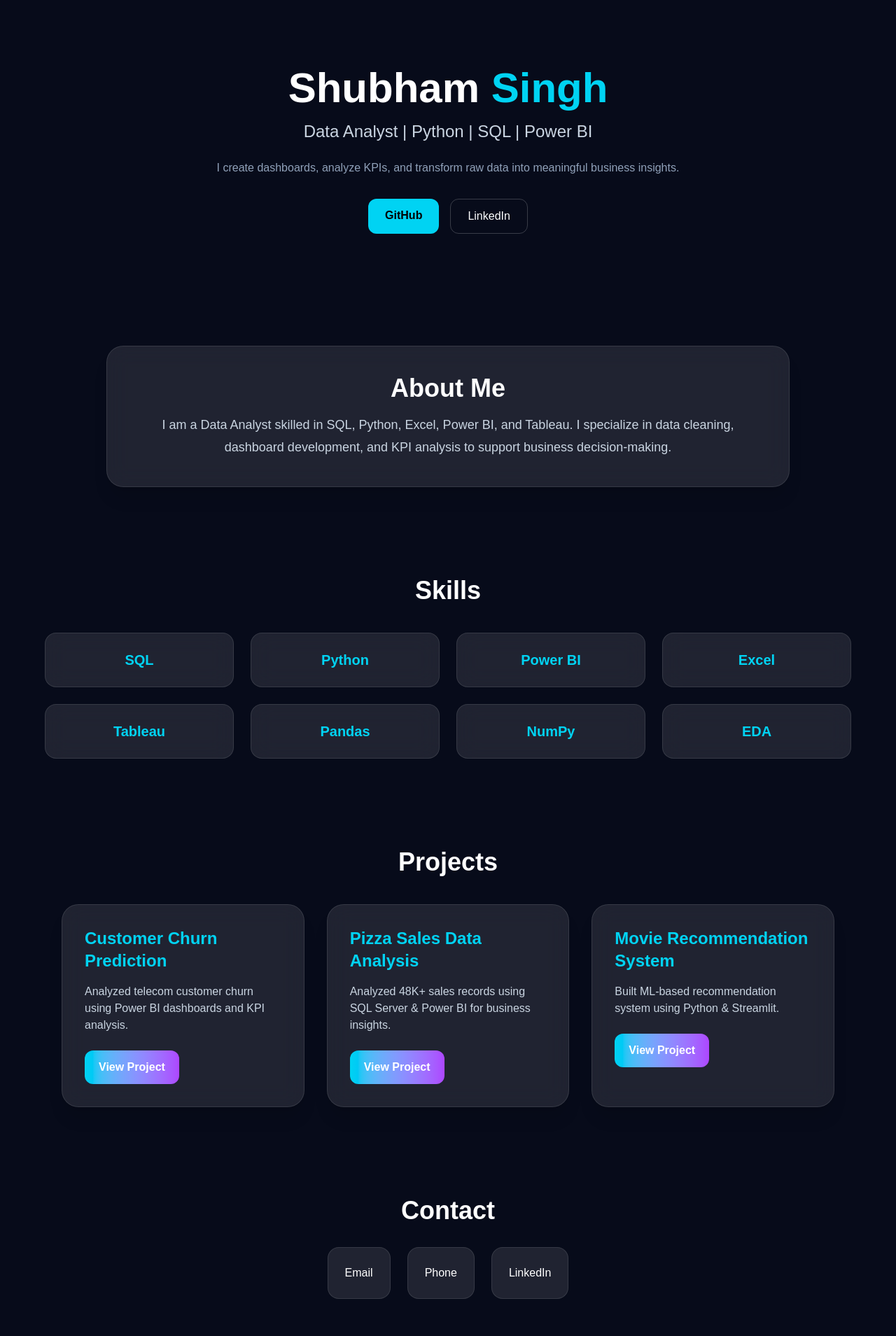
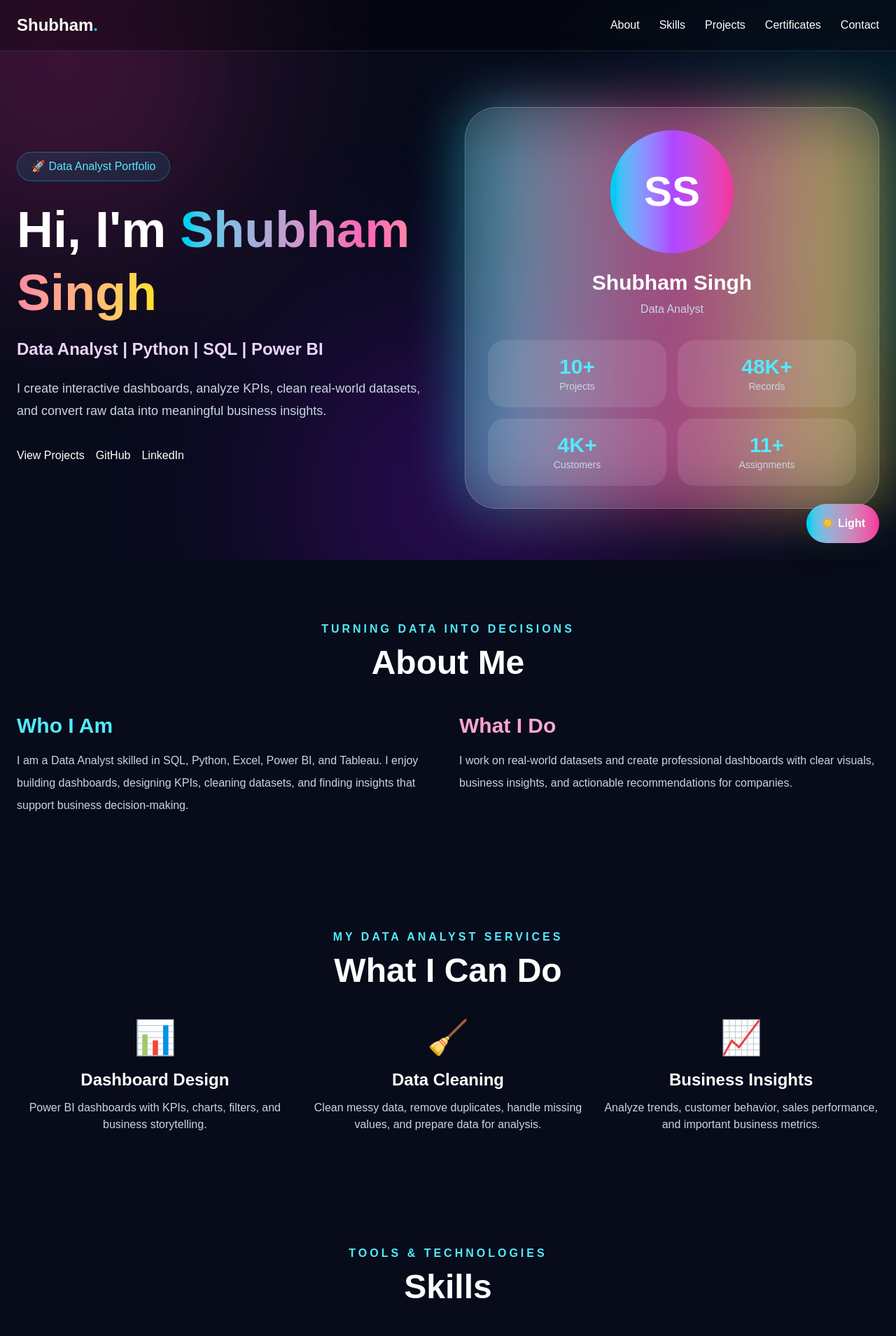
Before and after one commit to iam-shubhamm/My-portfolio, a Next.js app: page / in a window 1280 px wide. Shown: the top 1909 px of the page at 70% size. Built offline with nearby package versions, Linux system fonts and the light colour scheme.

Commit message:
Update page.tsx

```diff
--- a/app/page.tsx
+++ b/app/page.tsx
@@ -1,162 +1,353 @@
+"use client";
+
+import { useState } from "react";
+
 const projects = [
   {
     title: "Customer Churn Prediction",
-    desc: "Analyzed telecom customer churn using Power BI dashboards and KPI analysis.",
+    category: "Power BI Dashboard",
+    desc: "Analyzed telecom customer data to identify churn patterns based on tenure, contract type, monthly charges, and customer behavior.",
+    tech: ["Power BI", "Dashboard", "KPI", "Churn Analysis"],
     link: "https://github.com/iam-shubhamm/Customer-Churn-Prediction",
+    icon: "📊",
+    gradient: "from-pink-500 via-rose-500 to-orange-400",
   },
   {
     title: "Pizza Sales Data Analysis",
-    desc: "Analyzed 48K+ sales records using SQL Server & Power BI for business insights.",
+    category: "SQL + Power BI",
+    desc: "Analyzed 48,000+ pizza sales records using MS SQL Server and Power BI to find revenue trends, best-selling products, and business insights.",
+    tech: ["MS SQL Server", "Power BI", "Sales Analysis", "KPI"],
     link: "https://github.com/iam-shubhamm/Pizza-Sales-Analysis-Dashboard-using-MS-SQL-Server-and-Power-BI",
+    icon: "🍕",
+    gradient: "from-yellow-400 via-orange-500 to-red-500",
   },
   {
     title: "Movie Recommendation System",
-    desc: "Built ML-based recommendation system using Python & Streamlit.",
+    category: "Python ML Project",
+    desc: "Built a content-based movie recommendation system using Python, Pandas, Scikit-learn, cosine similarity, and Streamlit.",
+    tech: ["Python", "ML", "Streamlit", "Scikit-learn"],
     link: "https://github.com/iam-shubhamm/Movie-Recommendation-System",
+    icon: "🎬",
+    gradient: "from-cyan-400 via-blue-500 to-purple-600",
   },
 ];
 
+const skills = [
+  "SQL",
+  "Python",
+  "Power BI",
+  "Advanced Excel",
+  "Tableau",
+  "Pandas",
+  "NumPy",
+  "Data Cleaning",
+  "EDA",
+  "Dashboard Development",
+  "KPI Analysis",
+  "Data Storytelling",
+];
+
 export default function Home() {
+  const [lightMode, setLightMode] = useState(false);
+
   return (
-    <main className="min-h-screen text-white bg-[#070b1a] overflow-hidden">
+    <main className={lightMode ? "light-theme" : "dark-theme"}>
+      {/* Toggle Button */}
+      <button
+        onClick={() => setLightMode(!lightMode)}
+        className="fixed bottom-6 right-6 z-50 rounded-full bg-gradient-to-r from-cyan-400 to-pink-500 px-5 py-4 font-bold text-white shadow-2xl transition hover:scale-110"
+      >
+        {lightMode ? "🌙 Dark" : "☀️ Light"}
+      </button>
 
-      {/* Background Glow */}
-      <div className="fixed inset-0 -z-10">
-        <div className="absolute w-[500px] h-[500px] bg-purple-500 blur-[150px] opacity-30 top-[-100px] left-[-100px]" />
-        <div className="absolute w-[400px] h-[400px] bg-cyan-500 blur-[140px] opacity-30 bottom-[-100px] right-[-100px]" />
+      {/* Background */}
+      <div className="fixed inset-0 -z-10 overflow-hidden">
+        <div className="absolute left-[-120px] top-[-120px] h-[420px] w-[420px] rounded-full bg-pink-500 blur-[140px] opacity-40" />
+        <div className="absolute right-[-120px] top-[150px] h-[420px] w-[420px] rounded-full bg-cyan-500 blur-[140px] opacity-40" />
+        <div className="absolute bottom-[-120px] left-[35%] h-[420px] w-[420px] rounded-full bg-purple-600 blur-[140px] opacity-40" />
       </div>
 
+      {/* Navbar */}
+      <nav className="sticky top-0 z-40 border-b border-white/10 bg-black/30 backdrop-blur-2xl">
+        <div className="mx-auto flex max-w-7xl items-center justify-between px-6 py-5">
+          <h1 className="text-2xl font-black">
+            Shubham<span className="text-cyan-400">.</span>
+          </h1>
+
+          <div className="hidden gap-7 md:flex">
+            <a href="#about" className="hover:text-cyan-400">About</a>
+            <a href="#skills" className="hover:text-cyan-400">Skills</a>
+            <a href="#projects" className="hover:text-cyan-400">Projects</a>
+            <a href="#certifications" className="hover:text-cyan-400">Certificates</a>
+            <a href="#contact" className="hover:text-cyan-400">Contact</a>
+          </div>
+        </div>
+      </nav>
+
       {/* Hero */}
-      <section className="text-center px-6 py-24">
-        <h1 className="text-6xl font-bold">
-          Shubham <span className="text-cyan-400">Singh</span>
-        </h1>
+      <section className="mx-auto grid min-h-[90vh] max-w-7xl items-center gap-12 px-6 py-20 md:grid-cols-2">
+        <div>
+          <div className="mb-6 inline-block rounded-full border border-cyan-400/40 bg-cyan-400/10 px-5 py-2 text-cyan-300">
+            🚀 Data Analyst Portfolio
+          </div>
 
-        <p className="text-2xl mt-4 text-slate-300">
-          Data Analyst | Python | SQL | Power BI
-        </p>
+          <h1 className="text-5xl font-black leading-tight md:text-7xl">
+            Hi, I&apos;m{" "}
+            <span className="bg-gradient-to-r from-cyan-400 via-pink-400 to-yellow-300 bg-clip-text text-transparent">
+              Shubham Singh
+            </span>
+          </h1>
 
-        <p className="max-w-2xl mx-auto mt-6 text-slate-400">
-          I create dashboards, analyze KPIs, and transform raw data into
-          meaningful business insights.
-        </p>
+          <h2 className="mt-5 text-2xl font-semibold text-purple-200">
+            Data Analyst | Python | SQL | Power BI
+          </h2>
 
-        <div className="mt-8 flex justify-center gap-4">
-          <a
-            href="https://github.com/iam-shubhamm"
-            target="_blank"
-            className="px-6 py-3 bg-cyan-400 text-black rounded-xl font-semibold hover:scale-105 transition"
-          >
-            GitHub
-          </a>
+          <p className="mt-6 max-w-2xl text-lg leading-8 text-slate-300">
+            I create interactive dashboards, analyze KPIs, clean real-world datasets,
+            and convert raw data into meaningful business insights.
+          </p>
 
-          <a
-            href="https://www.linkedin.com/in/shubhamsingh7a"
-            target="_blank"
-            className="px-6 py-3 border border-white/20 rounded-xl hover:bg-white/10 transition"
-          >
-            LinkedIn
-          </a>
+          <div className="mt-9 flex flex-wrap gap-4">
+            <a href="#projects" className="premium-btn">View Projects</a>
+            <a href="https://github.com/iam-shubhamm?tab=repositories" target="_blank" className="outline-btn">GitHub</a>
+            <a href="https://www.linkedin.com/in/shubhamsingh7a" target="_blank" className="outline-btn">LinkedIn</a>
+          </div>
+        </div>
+
+        <div className="relative">
+          <div className="absolute inset-0 rounded-[45px] bg-gradient-to-r from-cyan-400 via-pink-500 to-yellow-300 blur-2xl opacity-60" />
+          <div className="relative rounded-[45px] border border-white/20 bg-white/10 p-8 text-center shadow-2xl backdrop-blur-xl">
+            <div className="mx-auto mb-6 flex h-44 w-44 items-center justify-center rounded-full bg-gradient-to-r from-cyan-400 via-purple-500 to-pink-500 text-6xl font-black text-white">
+              SS
+            </div>
+
+            <h2 className="text-3xl font-black">Shubham Singh</h2>
+            <p className="mt-2 text-slate-300">Data Analyst</p>
+
+            <div className="mt-8 grid grid-cols-2 gap-4">
+              <Stat number="10+" text="Projects" />
+              <Stat number="48K+" text="Records" />
+              <Stat number="4K+" text="Customers" />
+              <Stat number="11+" text="Assignments" />
+            </div>
+          </div>
         </div>
       </section>
 
       {/* About */}
-      <section className="px-6 py-16 max-w-5xl mx-auto">
-        <div className="bg-white/10 backdrop-blur-lg border border-white/10 rounded-3xl p-10 shadow-xl">
-          <h2 className="text-4xl font-bold mb-4 text-center">
-            About Me
-          </h2>
+      <section id="about" className="mx-auto max-w-7xl px-6 py-20">
+        <SectionTitle title="About Me" subtitle="Turning Data Into Decisions" />
 
-          <p className="text-slate-300 text-lg leading-8 text-center">
-            I am a Data Analyst skilled in SQL, Python, Excel, Power BI, and Tableau.
-            I specialize in data cleaning, dashboard development, and KPI analysis
-            to support business decision-making.
-          </p>
+        <div className="grid gap-8 md:grid-cols-2">
+          <div className="glass-card">
+            <h3 className="mb-4 text-3xl font-black text-cyan-300">Who I Am</h3>
+            <p className="leading-8 text-slate-300">
+              I am a Data Analyst skilled in SQL, Python, Excel, Power BI, and Tableau.
+              I enjoy building dashboards, designing KPIs, cleaning datasets, and finding
+              insights that support business decision-making.
+            </p>
+          </div>
+
+          <div className="glass-card">
+            <h3 className="mb-4 text-3xl font-black text-pink-300">What I Do</h3>
+            <p className="leading-8 text-slate-300">
+              I work on real-world datasets and create professional dashboards with clear
+              visuals, business insights, and actionable recommendations for companies.
+            </p>
+          </div>
+        </div>
+      </section>
+
+      {/* Services */}
+      <section className="mx-auto max-w-7xl px-6 py-20">
+        <SectionTitle title="What I Can Do" subtitle="My Data Analyst Services" />
+
+        <div className="grid gap-6 md:grid-cols-3">
+          <Service icon="📊" title="Dashboard Design" text="Power BI dashboards with KPIs, charts, filters, and business storytelling." />
+          <Service icon="🧹" title="Data Cleaning" text="Clean messy data, remove duplicates, handle missing values, and prepare data for analysis." />
+          <Service icon="📈" title="Business Insights" text="Analyze trends, customer behavior, sales performance, and important business metrics." />
         </div>
       </section>
 
       {/* Skills */}
-      <section className="px-6 py-16">
-        <h2 className="text-4xl font-bold text-center mb-10">
-          Skills
-        </h2>
+      <section id="skills" className="mx-auto max-w-7xl px-6 py-20">
+        <SectionTitle title="Skills" subtitle="Tools & Technologies" />
 
-        <div className="grid md:grid-cols-4 gap-6 max-w-6xl mx-auto">
-          {["SQL", "Python", "Power BI", "Excel", "Tableau", "Pandas", "NumPy", "EDA"].map(
-            (skill) => (
-              <div
-                key={skill}
-                className="bg-white/10 backdrop-blur-lg border border-white/10 rounded-2xl p-6 text-center hover:scale-105 transition"
-              >
-                <h3 className="text-xl font-semibold text-cyan-400">{skill}</h3>
+        <div className="grid gap-5 sm:grid-cols-2 md:grid-cols-3 lg:grid-cols-4">
+          {skills.map((skill, index) => (
+            <div key={skill} className="skill-card">
+              <div className="mx-auto mb-4 flex h-14 w-14 items-center justify-center rounded-2xl bg-gradient-to-r from-cyan-400 to-pink-500 text-xl font-black">
+                {index + 1}
               </div>
-            )
-          )}
-        </div>
-      </section>
-
-      {/* Projects */}
-      <section className="px-6 py-16 max-w-6xl mx-auto">
-        <h2 className="text-4xl font-bold text-center mb-10">
-          Projects
-        </h2>
-
-        <div className="grid md:grid-cols-3 gap-8">
-          {projects.map((p) => (
-            <div
-              key={p.title}
-              className="bg-white/10 backdrop-blur-lg border border-white/10 rounded-3xl p-8 hover:scale-105 transition shadow-xl"
-            >
-              <h3 className="text-2xl font-bold text-cyan-400">
-                {p.title}
-              </h3>
-
-              <p className="text-slate-300 mt-4">{p.desc}</p>
-
-              <a
-                href={p.link}
-                target="_blank"
-                className="inline-block mt-6 px-5 py-3 bg-gradient-to-r from-cyan-400 to-purple-500 rounded-xl font-semibold"
-              >
-                View Project
-              </a>
+              <h3 className="text-xl font-bold">{skill}</h3>
             </div>
           ))}
         </div>
       </section>
 
-      {/* Contact */}
-      <section className="px-6 py-16 text-center">
-        <h2 className="text-4xl font-bold mb-8">Contact</h2>
+      {/* Projects */}
+      <section id="projects" className="mx-auto max-w-7xl px-6 py-20">
+        <SectionTitle title="Featured Projects" subtitle="Click Project Button To Open GitHub" />
 
-        <div className="flex flex-wrap justify-center gap-6">
-          <a
-            href="mailto:shubhamkanpura7@gmail.com"
-            className="bg-white/10 p-6 rounded-2xl border border-white/10 hover:scale-105 transition"
-          >
-            Email
-          </a>
+        <div className="grid gap-8 md:grid-cols-3">
+          {projects.map((project) => (
+            <div key={project.title} className="project-card">
+              <div className={`h-4 bg-gradient-to-r ${project.gradient}`} />
 
-          <a
-            href="tel:+919931392284"
-            className="bg-white/10 p-6 rounded-2xl border border-white/10 hover:scale-105 transition"
-          >
-            Phone
-          </a>
+              <div className="p-8">
+                <div className={`mb-6 flex h-20 w-20 items-center justify-center rounded-3xl bg-gradient-to-r ${project.gradient} text-4xl shadow-xl`}>
+                  {project.icon}
+                </div>
 
-          <a
-            href="https://www.linkedin.com/in/shubhamsingh7a"
-            target="_blank"
-            className="bg-white/10 p-6 rounded-2xl border border-white/10 hover:scale-105 transition"
-          >
-            LinkedIn
-          </a>
+                <p className="mb-2 text-sm font-bold uppercase tracking-widest text-cyan-300">
+                  {project.category}
+                </p>
+
+                <h3 className="text-2xl font-black">{project.title}</h3>
+                <p className="mt-4 leading-7 text-slate-300">{project.desc}</p>
+
+                <div className="mt-5 flex flex-wrap gap-2">
+                  {project.tech.map((t) => (
+                    <span key={t} className="rounded-full bg-white/10 px-3 py-1 text-sm text-slate-200">
+                      {t}
+                    </span>
+                  ))}
+                </div>
+
+                <a href={project.link} target="_blank" className={`mt-7 inline-block rounded-2xl bg-gradient-to-r ${project.gradient} px-6 py-3 font-black text-white shadow-xl transition hover:scale-105`}>
+                  View GitHub Project
+                </a>
+              </div>
+            </div>
+          ))}
         </div>
       </section>
 
-      <footer className="text-center py-6 text-slate-400">
-        © 2026 Shubham Singh
+      {/* Visual Dashboard Section */}
+      <section className="mx-auto max-w-7xl px-6 py-20">
+        <SectionTitle title="Dashboard Style" subtitle="Colorful Data Visualization Feel" />
+
+        <div className="grid gap-8 md:grid-cols-3">
+          <VisualCard title="Revenue Analysis" emoji="💰" color="from-green-400 to-emerald-600" />
+          <VisualCard title="Customer Insights" emoji="👥" color="from-pink-400 to-rose-600" />
+          <VisualCard title="Sales Trends" emoji="📈" color="from-cyan-400 to-blue-600" />
+        </div>
+      </section>
+
+      {/* Certifications */}
+      <section id="certifications" className="mx-auto max-w-7xl px-6 py-20">
+        <SectionTitle title="Certifications" subtitle="Learning & Achievements" />
+
+        <div className="grid gap-6 md:grid-cols-3">
+          <Certificate title="Tutedude Data Analytics" text="Excel, SQL, Python, data cleaning and visualization." />
+          <Certificate title="SQL Advanced - HackerRank" text="Solved SQL problems and passed all test cases." />
+          <Certificate title="10+ Data Projects" text="Completed end-to-end real-world data analysis projects." />
+        </div>
+      </section>
+
+      {/* Education */}
+      <section className="mx-auto max-w-5xl px-6 py-20">
+        <SectionTitle title="Education" subtitle="Academic Background" />
+
+        <div className="space-y-6">
+          <Timeline title="Bachelor of Technology" text="United Institute of Technology, Prayagraj | 2021 - 2025" color="cyan" />
+          <Timeline title="Intermediate of Science" text="Maharshi Chayan College, Buxar | 2021" color="pink" />
+          <Timeline title="Secondary School" text="Bihar Public School, Buxar | 2019" color="yellow" />
+        </div>
+      </section>
+
+      {/* Contact */}
+      <section id="contact" className="mx-auto max-w-7xl px-6 py-20">
+        <SectionTitle title="Contact Me" subtitle="Let’s Connect" />
+
+        <div className="grid gap-6 md:grid-cols-3">
+          <Contact title="Email" value="shubhamkanpura7@gmail.com" link="mailto:shubhamkanpura7@gmail.com" color="cyan" />
+          <Contact title="Phone" value="+91-9931392284" link="tel:+919931392284" color="pink" />
+          <Contact title="LinkedIn" value="View Profile" link="https://www.linkedin.com/in/shubhamsingh7a" color="yellow" />
+        </div>
+      </section>
+
+      <footer className="border-t border-white/10 py-8 text-center text-slate-400">
+        © 2026 Shubham Singh. Built with Next.js.
       </footer>
     </main>
   );
 }
+
+function SectionTitle({ title, subtitle }: { title: string; subtitle: string }) {
+  return (
+    <div className="mb-12 text-center">
+      <p className="mb-3 font-bold uppercase tracking-[4px] text-cyan-300">{subtitle}</p>
+      <h2 className="text-4xl font-black md:text-5xl">{title}</h2>
+    </div>
+  );
+}
+
+function Stat({ number, text }: { number: string; text: string }) {
+  return (
+    <div className="rounded-3xl bg-white/10 p-5">
+      <h3 className="text-3xl font-black text-cyan-300">{number}</h3>
+      <p className="text-sm text-slate-300">{text}</p>
+    </div>
+  );
+}
+
+function Service({ icon, title, text }: { icon: string; title: string; text: string }) {
+  return (
+    <div className="glass-card text-center">
+      <div className="mb-5 text-5xl">{icon}</div>
+      <h3 className="mb-3 text-2xl font-black">{title}</h3>
+      <p className="text-slate-300">{text}</p>
+    </div>
+  );
+}
+
+function VisualCard({ title, emoji, color }: { title: string; emoji: string; color: string }) {
+  return (
+    <div className="glass-card">
+      <div className={`mb-6 flex h-48 items-center justify-center rounded-3xl bg-gradient-to-r ${color} text-7xl shadow-xl`}>
+        {emoji}
+      </div>
+      <h3 className="text-2xl font-black">{title}</h3>
+      <div className="mt-5 space-y-3">
+        <div className="h-3 w-full rounded-full bg-white/20">
+          <div className="h-3 w-[80%] rounded-full bg-cyan-400" />
+        </div>
+        <div className="h-3 w-full rounded-full bg-white/20">
+          <div className="h-3 w-[65%] rounded-full bg-pink-400" />
+        </div>
+        <div className="h-3 w-full rounded-full bg-white/20">
+          <div className="h-3 w-[90%] rounded-full bg-yellow-300" />
+        </div>
+      </div>
+    </div>
+  );
+}
+
+function Certificate({ title, text }: { title: string; text: string }) {
+  return (
+    <div className="glass-card">
+      <div className="mb-5 text-5xl">🏆</div>
+      <h3 className="mb-3 text-2xl font-black text-yellow-300">{title}</h3>
+      <p className="text-slate-300">{text}</p>
+    </div>
+  );
+}
+
+function Timeline({ title, text, color }: { title: string; text: string; color: string }) {
+  return (
+    <div className={`rounded-3xl border border-${color}-400/30 bg-white/10 p-7 backdrop-blur-xl`}>
+      <h3 className="text-2xl font-black">{title}</h3>
+      <p className="mt-2 text-slate-300">{text}</p>
+    </div>
+  );
+}
+
+function Contact({ title, value, link, color }: { title: string; value: string; link: string; color: string }) {
+  return (
+    <a href={link} target="_blank" className={`rounded-3xl border border-${color}-400/30 bg-white/10 p-8 text-center backdrop-blur-xl transition hover:-translate-y-2`}>
+      <h3 className="text-2xl font-black">{title}</h3>
+      <p className="mt-3 text-slate-300">{value}</p>
+    </a>
+  );
+}
```
